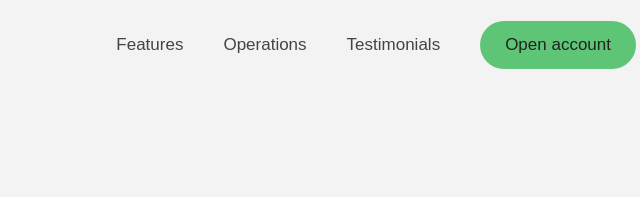
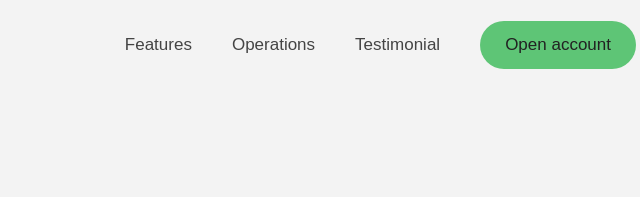
Before and after one commit to Cuonggkw/helloworld, a plain HTML site: page index.html in a window 1280 px wide. Shown: the top 197 px of the page, 554-1194 px from the left. Drawn offline with Linux system fonts and the light colour scheme.

Commit message:
second commit

```diff
--- a/index.html
+++ b/index.html
@@ -17,7 +17,7 @@
             <a class="nav__link" href="#">Operations</a>
           </li>
           <li class="nav__item">
-            <a class="nav__link" href="#">Testimonials</a>
+            <a class="nav__link" href="#">Testimonial</a>
           </li>
           <li class="nav__item">
             <a class="nav__link nav__link--btn btn--show-modal" href="#"
```
